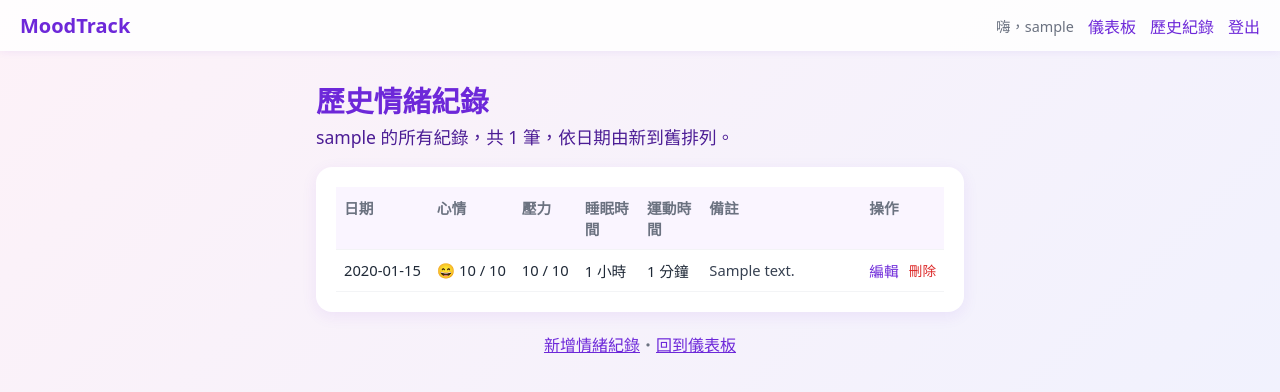
After one commit to cooldragonboat/python_FP, a Flask app: page /records in a window 1280 px wide. The commit adds this page. Shown: the top 392 px of the page. Run offline with Flask 3, Linux system fonts and the light colour scheme; a user stored in the database is signed in; tables that the repository leaves empty hold one stand-in row (values such as "Sample post").

Commit message:
新增歷史情緒紀錄列表
- /records 只查目前使用者的紀錄，依日期由新到舊，無紀錄時顯示提示
- 表格可編輯／刪除並回到歷史頁，手機上改為卡片排版
- 儀表板與導覽列加上歷史紀錄連結，儀表板改顯示最近 5 筆

Co-Authored-By: Claude Opus 5.5 <noreply@anthropic.com>
Claude-Session: https://claude.ai/code/session_01FqkUYzdKSooeESVCktR93W

```diff
--- a/app.py
+++ b/app.py
@@ -223,12 +223,13 @@ def dashboard():
     records = (
         MoodRecord.query.filter_by(user_id=current_user.id)
         .order_by(MoodRecord.record_date.desc())
-        .limit(30)
+        .limit(5)
         .all()
     )
     today_record = next((r for r in records if r.record_date == date.today()), None)
+    total = MoodRecord.query.filter_by(user_id=current_user.id).count()
     return render_template(
-        "dashboard.html", records=records, today_record=today_record
+        "dashboard.html", records=records, today_record=today_record, total=total
     )
 
 
@@ -316,6 +317,18 @@ def new_record():
     )
 
 
+@app.route("/records")
+@login_required
+def records():
+    """歷史情緒紀錄：只查目前使用者的紀錄，依日期由新到舊。"""
+    user_records = (
+        MoodRecord.query.filter_by(user_id=current_user.id)
+        .order_by(MoodRecord.record_date.desc())
+        .all()
+    )
+    return render_template("records.html", records=user_records)
+
+
 @app.route("/records/<int:record_id>/edit", methods=["GET", "POST"])
 @login_required
 def edit_record(record_id: int):
@@ -341,7 +354,7 @@ def edit_record(record_id: int):
             setattr(record, key, value)
         db.session.commit()
         flash("情緒紀錄已更新。", "success")
-        return redirect(url_for("dashboard"))
+        return redirect(_safe_next(request.args.get("next")) or url_for("dashboard"))
 
     values = {
         "record_date": record.record_date.isoformat(),
@@ -364,7 +377,7 @@ def delete_record(record_id: int):
         db.session.delete(record)
         db.session.commit()
         flash("情緒紀錄已刪除。", "success")
-    return redirect(url_for("dashboard"))
+    return redirect(_safe_next(request.form.get("next")) or url_for("dashboard"))
 
 
 if __name__ == "__main__":
--- a/static/style.css
+++ b/static/style.css
@@ -112,10 +112,40 @@ input[type=range] { width: 100%; margin-top: 8px; accent-color: #7c3aed; }
 .record-actions form { margin: 0; }
 
 .today p { margin-top: 0; }
-.today .button + .button { margin-top: 10px; }
+
 .help { display: block; color: #9ca3af; font-size: .8rem; font-weight: normal; margin-top: 4px; }
 
 @media (max-width: 480px) {
+  .navbar { padding: 10px 14px; }
+  .nav-links { gap: 10px; font-size: .92rem; white-space: nowrap; }
+  .hello { display: none; }
   .row { grid-template-columns: 1fr; }
   .mood-option .emoji { font-size: 1.6rem; }
 }
+
+/* 歷史紀錄表格 */
+.card-header { display: flex; justify-content: space-between; align-items: baseline; gap: 12px; }
+.card-header a { font-size: .9rem; text-decoration: none; }
+.today .button { margin-top: 10px; }
+.table-wrap { overflow-x: auto; }
+.records-table { width: 100%; border-collapse: collapse; font-size: .92rem; }
+.records-table th, .records-table td { padding: 10px 8px; text-align: left; border-bottom: 1px solid #f3f4f6; vertical-align: top; }
+.records-table th { color: #6b7280; font-weight: 600; background: #faf5ff; }
+.records-table tbody tr:hover { background: #fafafa; }
+.records-table .nowrap { white-space: nowrap; }
+.records-table .note-cell { min-width: 160px; color: #374151; }
+.records-table .actions { display: flex; gap: 10px; }
+.records-table .actions form { margin: 0; }
+.records-table .actions a { text-decoration: none; }
+
+@media (max-width: 640px) {
+  .records-table thead { display: none; }
+  .records-table, .records-table tbody, .records-table tr, .records-table td { display: block; width: 100%; }
+  .records-table tr { padding: 10px 0; border-bottom: 1px solid #ede9fe; }
+  .records-table td { border: none; padding: 3px 0; }
+  .records-table td:nth-child(1) { font-weight: bold; }
+  .records-table td:nth-child(2)::before { content: "心情："; color: #9ca3af; }
+  .records-table td:nth-child(3)::before { content: "壓力："; color: #9ca3af; }
+  .records-table td:nth-child(4)::before { content: "睡眠："; color: #9ca3af; }
+  .records-table td:nth-child(5)::before { content: "運動："; color: #9ca3af; }
+}
--- a/templates/base.html
+++ b/templates/base.html
@@ -13,6 +13,7 @@
       {% if current_user.is_authenticated %}
         <span class="hello">嗨，{{ current_user.username }}</span>
         <a href="{{ url_for('dashboard') }}">儀表板</a>
+        <a href="{{ url_for('records') }}">歷史紀錄</a>
         <form action="{{ url_for('logout') }}" method="post" class="inline">
           <button type="submit" class="link-button">登出</button>
         </form>
--- a/templates/dashboard.html
+++ b/templates/dashboard.html
@@ -12,10 +12,14 @@
     <p>今天還沒有紀錄，花 30 秒記一下吧！</p>
   {% endif %}
   <a class="button" href="{{ url_for('new_record') }}">新增每日情緒紀錄</a>
+  <a class="button secondary" href="{{ url_for('records') }}">查看歷史情緒紀錄</a>
 </section>
 
 <section class="card">
-  <h2>最近的紀錄</h2>
+  <div class="card-header">
+    <h2>最近的紀錄</h2>
+    {% if total > records|length %}<a href="{{ url_for('records') }}">查看全部 {{ total }} 筆 →</a>{% endif %}
+  </div>
   {% if records %}
     <ul class="records">
       {% for rec in records %}
--- /dev/null
+++ b/templates/records.html
@@ -0,0 +1,53 @@
+{% extends "base.html" %}
+{% block title %}歷史紀錄 - MoodTrack{% endblock %}
+{% block content %}
+<h1 class="page-title">歷史情緒紀錄</h1>
+<p class="welcome">{{ current_user.username }} 的所有紀錄{% if records %}，共 {{ records|length }} 筆，依日期由新到舊排列{% endif %}。</p>
+
+<section class="card">
+  {% if records %}
+    <div class="table-wrap">
+      <table class="records-table">
+        <thead>
+          <tr>
+            <th>日期</th>
+            <th>心情</th>
+            <th>壓力</th>
+            <th>睡眠時間</th>
+            <th>運動時間</th>
+            <th>備註</th>
+            <th>操作</th>
+          </tr>
+        </thead>
+        <tbody>
+          {% for record in records %}
+            <tr>
+              <td class="nowrap">{{ record.record_date }}</td>
+              <td class="nowrap">{{ record.emoji }} {{ record.mood_score }} / 10</td>
+              <td class="nowrap">{{ record.stress_score }} / 10</td>
+              <td class="nowrap">{{ '%g' % record.sleep_hours }} 小時</td>
+              <td class="nowrap">{{ record.exercise_minutes }} 分鐘</td>
+              <td class="note-cell">{{ record.note or "沒有備註" }}</td>
+              <td class="nowrap"><div class="actions">
+                <a href="{{ url_for('edit_record', record_id=record.id, next=url_for('records')) }}">編輯</a>
+                <form action="{{ url_for('delete_record', record_id=record.id) }}" method="post"
+                      onsubmit="return confirm('確定要刪除這筆紀錄嗎？')">
+                  <input type="hidden" name="next" value="{{ url_for('records') }}">
+                  <button type="submit" class="link-button danger">刪除</button>
+                </form>
+              </div></td>
+            </tr>
+          {% endfor %}
+        </tbody>
+      </table>
+    </div>
+  {% else %}
+    <p class="empty">目前還沒有任何情緒紀錄。</p>
+    <a class="button" href="{{ url_for('new_record') }}">新增第一筆紀錄</a>
+  {% endif %}
+</section>
+
+<p class="switch">
+  {% if records %}<a href="{{ url_for('new_record') }}">新增情緒紀錄</a>・{% endif %}<a href="{{ url_for('dashboard') }}">回到儀表板</a>
+</p>
+{% endblock %}
```
Also changed, not shown: README.md.
